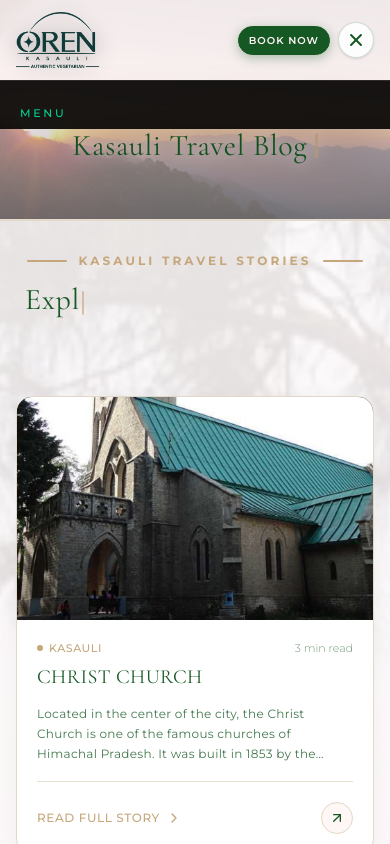
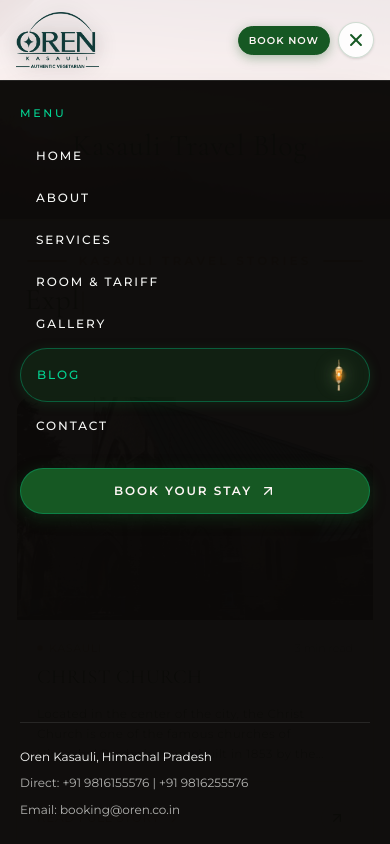
Before and after one commit to hotaeshwar/orenkasauli, a Next.js app: page /blog in a window 390 px wide. Both pictures are taken after a click on the button "Open navigation menu". Shown: the top 844 px of the page. Built offline with nearby package versions, Linux system fonts and the light colour scheme.

Commit message:
Fix mobile drawer visibility on small screens and preserve navigation backlinks

```diff
--- a/components/HeroSection.jsx
+++ b/components/HeroSection.jsx
@@ -254,6 +254,9 @@ export default function HeroSection() {
 
   return (
     <>
+      {/* Transparent Fixed Header / Navbar rendered outside overflow-hidden viewport */}
+      <Navbar />
+
       {/* 1. Full-Viewport Cinematic Video Section */}
       <section
         id="hero-viewport"
@@ -299,11 +302,6 @@ export default function HeroSection() {
           >
             <source src="/videos/home.mp4" type="video/mp4" />
           </video>
-        </div>
-
-        {/* Transparent Fixed Header / Navbar */}
-        <div className="relative z-20 w-full">
-          <Navbar />
         </div>
       </section>
 
--- a/components/Navbar.jsx
+++ b/components/Navbar.jsx
@@ -299,8 +299,9 @@ export default function Navbar() {
 
             {/* Pure Tailwind CSS Animated Hamburger Button */}
             <button
-              onClick={() => setMobileMenuOpen(!mobileMenuOpen)}
-              className={`relative w-9 h-9 sm:w-10 sm:h-10 md:w-11 md:h-11 rounded-full border flex flex-col items-center justify-center gap-1 sm:gap-1.5 transition-all duration-300 focus:outline-none focus-visible:ring-2 focus-visible:ring-[#165823] active:scale-90 ${
+              type="button"
+              onClick={() => setMobileMenuOpen((prev) => !prev)}
+              className={`relative z-50 w-9 h-9 sm:w-10 sm:h-10 md:w-11 md:h-11 rounded-full border flex flex-col items-center justify-center gap-1 sm:gap-1.5 transition-all duration-300 focus:outline-none focus-visible:ring-2 focus-visible:ring-[#165823] active:scale-90 cursor-pointer ${
                 isLightNav
                   ? "bg-white/90 hover:bg-white text-[#165823] border-[#165823]/20 shadow-sm"
                   : "bg-black/45 hover:bg-black/65 text-white border-white/25 backdrop-blur-md"
@@ -335,11 +336,12 @@ export default function Navbar() {
       <AnimatePresence>
         {mobileMenuOpen && (
           <motion.div
-            initial={{ opacity: 0, y: -16 }}
+            key="mobile-drawer-overlay"
+            initial={{ opacity: 0, y: -12 }}
             animate={{ opacity: 1, y: 0 }}
-            exit={{ opacity: 0, y: -16 }}
-            transition={{ duration: 0.25, ease: "easeOut" }}
-            className="lg:hidden fixed inset-x-0 top-20 md:top-24 bottom-0 bg-[#0c0a09]/95 backdrop-blur-2xl border-t border-white/10 z-40 overflow-y-auto px-5 sm:px-8 py-6 sm:py-8 flex flex-col justify-between shadow-2xl"
+            exit={{ opacity: 0, y: -12 }}
+            transition={{ duration: 0.22, ease: "easeOut" }}
+            className="lg:hidden fixed inset-x-0 top-20 md:top-24 h-[calc(100dvh-5rem)] md:h-[calc(100dvh-6rem)] bg-[#0c0a09]/98 backdrop-blur-2xl border-t border-white/10 z-[100] overflow-y-auto px-5 sm:px-8 py-6 sm:py-8 flex flex-col justify-between shadow-2xl pointer-events-auto"
           >
             <div className="flex flex-col space-y-4 max-w-md w-full mx-auto">
               <span
@@ -359,25 +361,16 @@ export default function Navbar() {
                       aria-current={isActive ? "page" : undefined}
                       className={`relative flex items-center justify-between py-2.5 sm:py-3 px-4 rounded-full text-xs sm:text-sm uppercase tracking-[0.16em] font-medium transition-colors ${
                         isActive
-                          ? "bg-[#165823]/20 text-emerald-400 font-bold border border-emerald-500/40 shadow-[0_2px_12px_rgba(22,88,35,0.3)]"
+                          ? "bg-[#165823]/25 text-emerald-400 font-bold border border-emerald-500/40 shadow-[0_2px_12px_rgba(22,88,35,0.3)]"
                           : "text-[#f8f9f7] hover:bg-white/10 hover:text-emerald-300"
                       }`}
                       style={{ fontFamily: "var(--font-montserrat), sans-serif" }}
                     >
                       <span>{item.name}</span>
                       {isActive && (
-                        <motion.div
-                          layoutId="mobile-sliding-lantern"
-                          transition={{
-                            type: "spring",
-                            stiffness: 350,
-                            damping: 28,
-                            mass: 0.85,
-                          }}
-                          className="relative flex items-center pr-1 pointer-events-none"
-                        >
+                        <div className="relative flex items-center pr-1 pointer-events-none">
                           <SlidingLantern isMobile />
-                        </motion.div>
+                        </div>
                       )}
                     </Link>
                   );
```
